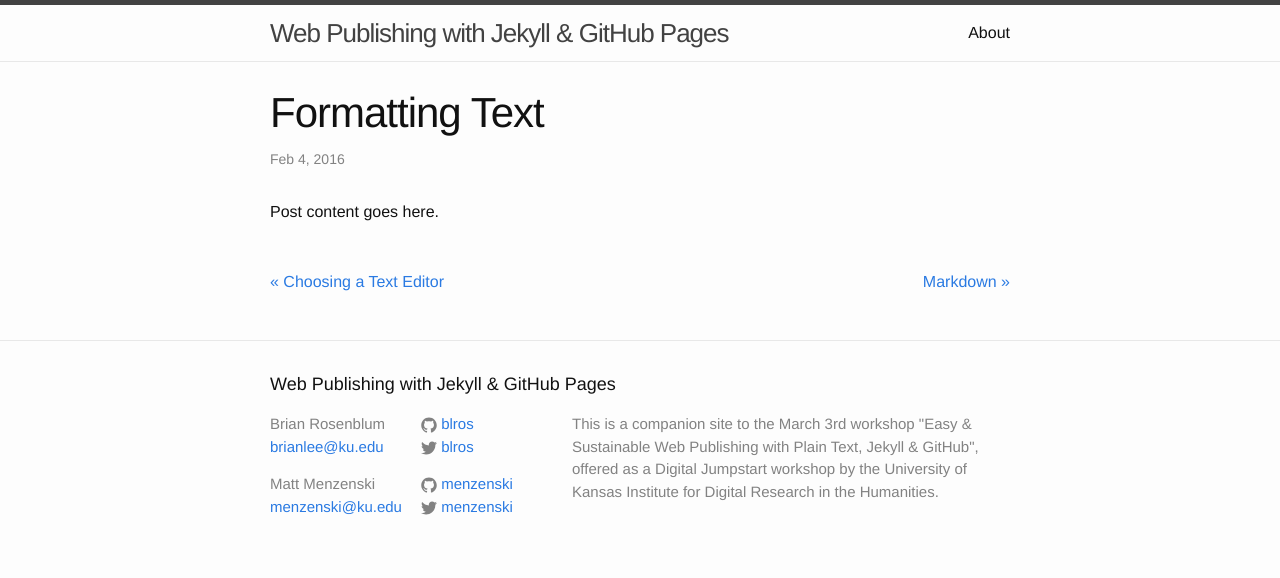
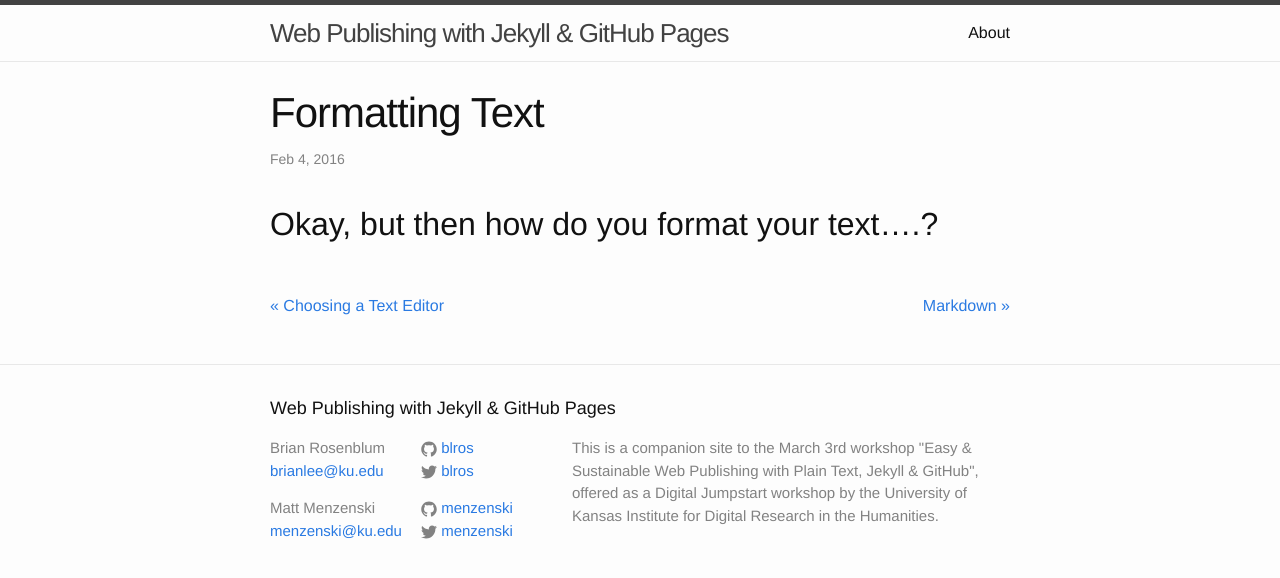
Before and after one commit to menzenski/idrh-static-site-workshop, a Jekyll site: the page built from _posts/2016-02-04-formatting.md, in a window 1280 px wide. Shown: the top 578 px of the page. Built offline with Jekyll 4.4.1, drawn with Linux system fonts in a browser that asks for light colours.

Commit message:
Updated 2016-02-04-formatting.md

```diff
--- a/_posts/2016-02-04-formatting.md
+++ b/_posts/2016-02-04-formatting.md
@@ -1,7 +1,9 @@
 ---
 layout: post
-title: "Formatting Text"
-date: 2016-02-04 14:40:40 -0600
+title: Formatting Text
+date: "2016-02-04 14:40:40 -0600"
 categories: jekyll
+published: true
 ---
-Post content goes here.
+
+## Okay, but then how do you format your text....?
```
